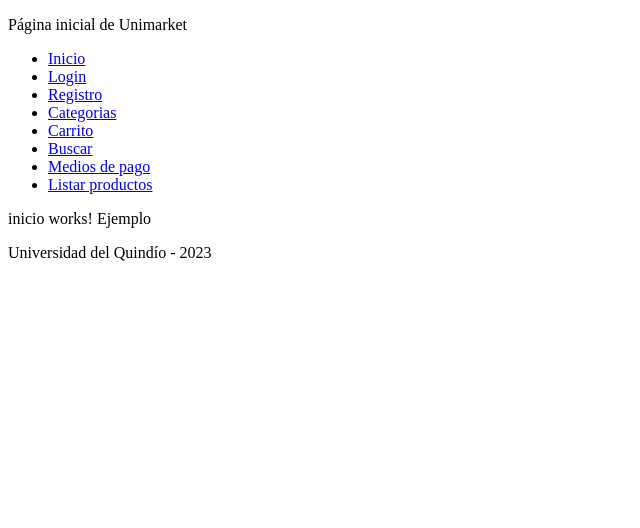
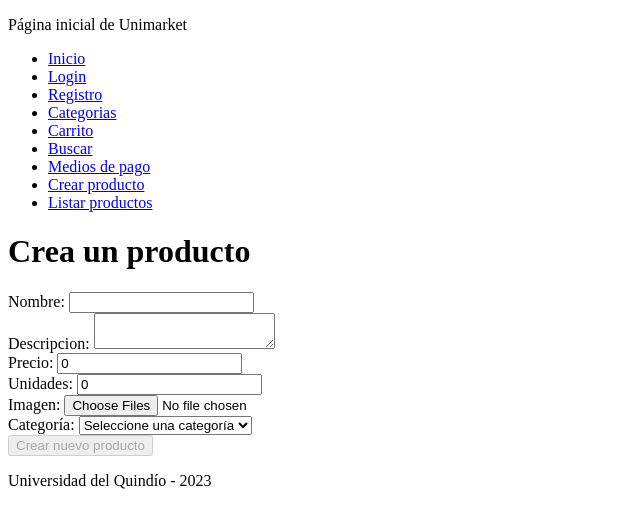
Before and after one commit to Williamcastiblanco/frontEndUnimarket, an Angular app: page /crear-producto in a window 1280 px wide. Before the commit this address led to /. Shown: the top 528 px of the page, without its empty margins (0-640 px from the left). Built offline with nearby package versions, Linux system fonts and the light colour scheme.

Commit message:
segunda guia

```diff
--- a/src/app/app-routing.module.ts
+++ b/src/app/app-routing.module.ts
@@ -8,6 +8,7 @@ import { BuscarComponent } from './pagina/buscar/buscar.component';
 import { CarritoComponent } from './pagina/carrito/carrito.component';
 import { ListarProductosComponent } from './pagina/listar-productos/listar-productos.component';
 import { MediosDePagoComponent } from './pagina/medios-de-pago/medios-de-pago.component';
+import { CrearProductoComponent } from './pagina/crear-producto/crear-producto.component';
 const routes: Routes = [
 { path: "", component: InicioComponent },
 { path: "login", component: LoginComponent },
@@ -17,6 +18,7 @@ const routes: Routes = [
 {path:"Buscar",component:BuscarComponent},
 {path:"Listar-productos",component:ListarProductosComponent},
 {path:"Medios-de-pago",component:MediosDePagoComponent},
+{path: "crear-producto",component:CrearProductoComponent},
 { path: "**", pathMatch: "full", redirectTo: "" }
 ];
 @NgModule({
--- a/src/app/app.component.html
+++ b/src/app/app.component.html
@@ -8,6 +8,7 @@
     <li><a routerLink="/Carrito">Carrito</a></li>
     <li><a routerLink="/Buscar">Buscar</a></li>
     <li><a routerLink="/Medios-de-pago">Medios de pago</a></li>
+    <li><a routerLink="/crear-producto">Crear producto</a></li>
     <li><a routerLink="/Listar-productos">Listar productos</a></li>
     </ul>
   </header>
--- /dev/null
+++ b/src/app/modelo/producto-dto.ts
@@ -0,0 +1,8 @@
+export class ProductoDTO {
+nombre: string = "";
+descripcion: string = "";
+precio: number = 0;
+unidades: number = 0;
+imagen: string[] = [];
+categoria: string = "";
+}
--- /dev/null
+++ b/src/app/modelo/usuario-dto.ts
@@ -0,0 +1,8 @@
+export class UsuarioDTO {
+    nombre:string = "";
+    correo:string = "";//en la guia esta email, pero creo que lo tenemos como correo
+    direccion:string = "";
+    telefono:string = "";
+    password:string = "";
+    confirmaPassword:string="";
+}
--- /dev/null
+++ b/src/app/pagina/crear-producto/crear-producto.component.html
@@ -0,0 +1,31 @@
+<h1>Crea un producto</h1>
+<form #f="ngForm" (ngSubmit)="crearProducto()">
+    <div>
+        <label>Nombre: </label>
+        <input type="text" name="nombre" [(ngModel)]="producto.nombre" required />
+    </div>
+    <div>
+        <label>Descripcion: </label>
+        <textarea name="descripcion" [(ngModel)]="producto.descripcion" required></textarea>
+    </div>
+    <div>
+        <label>Precio: </label>
+        <input type="number" name="precio" [(ngModel)]="producto.precio" required />
+    </div>
+    <div>
+        <label>Unidades: </label>
+        <input type="number" name="unidades" [(ngModel)]="producto.unidades" required />
+    </div>
+    <div>
+        <label>Imagen: </label>
+        <input type="file" name="imagenes" (change)="onFileChange($event)" multiple />
+    </div>
+    <div>
+        <label>Categoría: </label>
+        <select name="categoria" [(ngModel)]="producto.categoria" required>
+            <option value="" selected>Seleccione una categoría</option>
+            <option [value]="i+1" *ngFor="let item of categorias; index as i">{{item}}</option>
+        </select>
+    </div>
+    <button type="submit" [disabled]="f.invalid">Crear nuevo producto</button>
+</form>
--- /dev/null
+++ b/src/app/pagina/crear-producto/crear-producto.component.ts
@@ -0,0 +1,42 @@
+import { Component, OnInit } from '@angular/core';
+import {ProductoDTO} from 'src/app/modelo/producto-dto';
+@Component({
+  selector: 'app-crear-producto',
+  templateUrl: './crear-producto.component.html',
+  styleUrls: ['./crear-producto.component.css']
+})
+
+
+export class CrearProductoComponent implements OnInit{
+  producto:ProductoDTO;
+  archivos!:FileList;
+  categorias:string[];
+  constructor(){
+  this.categorias = [];
+  this.producto=new ProductoDTO;
+  }
+
+
+  public crearProducto(){
+    if(this.archivos != null && this.archivos.length > 0){
+    console.log(this.producto);
+    }else{
+    console.log('Debe seleccionar al menos una imagen');
+    }
+    }
+  ngOnInit(): void {
+    this.categorias.push('Tecnología');
+    this.categorias.push('Hogar');
+    this.categorias.push('Deportes');
+    this.categorias.push('Moda');
+    this.categorias.push('Mascotas');
+  }
+  onFileChange(event:any){
+    if (event.target.files.length > 0) {
+    const files = event.target.files;
+    this.archivos = event.target.files;
+    }
+    }
+
+
+  }
--- a/src/app/pagina/registro/registro.component.html
+++ b/src/app/pagina/registro/registro.component.html
@@ -1 +1,31 @@
-<p>registro works!</p>
+<h1>Registro de usuario</h1>
+<form #f="ngForm" (ngSubmit)="registrar()">
+    <div>
+    <label >Nombre: </label>
+    <input type="text" name="nombre" />
+    </div>
+    <div>
+    <label >Email: </label>
+    <input type="email" name="correo" email="true" />
+    </div>
+    <div>
+    <label >Dirección: </label>
+    <input type="text" name="direccion" />
+    </div>
+    <div>
+    <label >Teléfono: </label>
+    <input type="text" name="telefono" />
+    </div>
+    <div>
+    <label >Contraseña: </label>
+    <input type="password" name="password" minlength="8" [(ngModel)]="usuario.password" />
+    </div>
+    <div>
+        <label >Repetir contraseña: </label>
+        <input type="password" name="confirmaPassword" minlength="8" [(ngModel)]="usuario.confirmaPassword"
+        required />
+        </div>
+        <!--<p *ngIf="!validarLongitud()">La contraseña debe ser minimo de 8 caracteres</p>-->
+        <p *ngIf="!sonIguales()" >Las contraseñas no coinciden</p>
+        <button type="submit" [disabled]="f.invalid || !sonIguales()" >Registrarse</button>
+    </form>
--- a/src/app/pagina/registro/registro.component.ts
+++ b/src/app/pagina/registro/registro.component.ts
@@ -1,4 +1,5 @@
 import { Component } from '@angular/core';
+import { UsuarioDTO } from 'src/app/modelo/usuario-dto';
 
 @Component({
   selector: 'app-registro',
@@ -7,4 +8,18 @@ import { Component } from '@angular/core';
 })
 export class RegistroComponent {
 
+  usuario:UsuarioDTO;
+  constructor(){
+    this.usuario =new UsuarioDTO();
+  }
+  public registrar(){
+    console.log(this.usuario)
+  }
+  public sonIguales():boolean{
+    return this.usuario.password == this.usuario.confirmaPassword;
+    }
+
+  //  public validarLongitud(contraseña :string): boolean{
+  //hacer validacion de contraseña
+  //  }
 }
```
Also changed, not shown: src/app/app.module.ts (+6 -3 lines), src/app/pagina/crear-producto/crear-producto.component.css (added).
